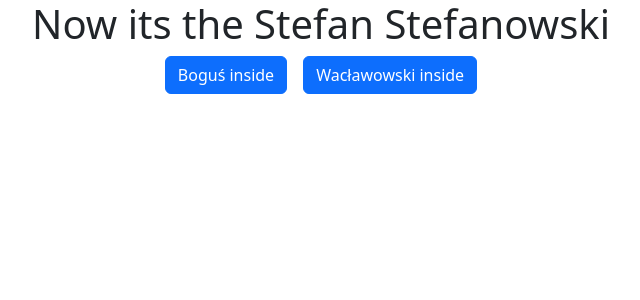
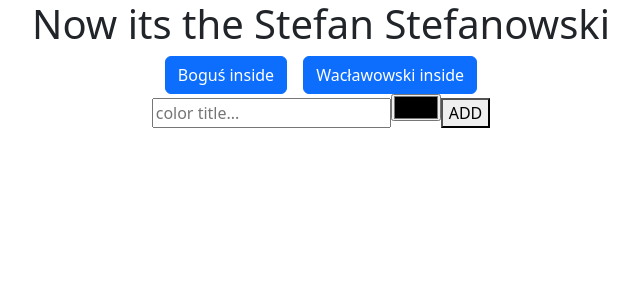
Before and after one commit to ReDesignIT-Dev/DRF_With_React, a React (Create React App) app in the folder frontend/: page / in a window 1280 px wide. Shown: the top 300 px of the page, without its empty margins (319-959 px from the left). Built offline with nearby package versions, Linux system fonts and the light colour scheme.

Commit message:
React practice hooks

```diff
--- a/frontend/src/App.js
+++ b/frontend/src/App.js
@@ -1,5 +1,5 @@
 import './App.css';
-import { useState, useEffect } from 'react';
+import { useState, useEffect, useRef } from 'react';
 import Button from 'react-bootstrap/Button';
 import 'bootstrap/dist/css/bootstrap.min.css';
 import Stack from '@mui/material/Stack';
@@ -8,6 +8,18 @@ function App() {
 
   const [name, setName] = useState("Stefan");
   const [surname, setSurname] = useState("Stefanowski");
+  const txtTitle = useRef();
+  const hexColor = useRef();
+
+  console.log(txtTitle);
+  const submit = (e) => {
+    e.preventDefault();
+    const title = txtTitle.current.value;
+    const color = hexColor.current.value;
+    alert(`${title}, ${color}`);
+    txtTitle.current.value = "";
+    hexColor.current.value = "";
+  }
 
   useEffect(() => {
     console.log(`Now it's ${name} & ${surname}`);
@@ -32,6 +44,17 @@ function App() {
           Wacławowski inside
         </Button>
       </Stack>
+
+    <form onSubmit={submit}>
+      <input
+      ref={txtTitle}
+      type = "text"
+      placeholder='color title...'
+      />
+      <input ref={hexColor} type="color" />
+      <button> ADD </button>
+    </form>
+
     </div>
 
   );
```
